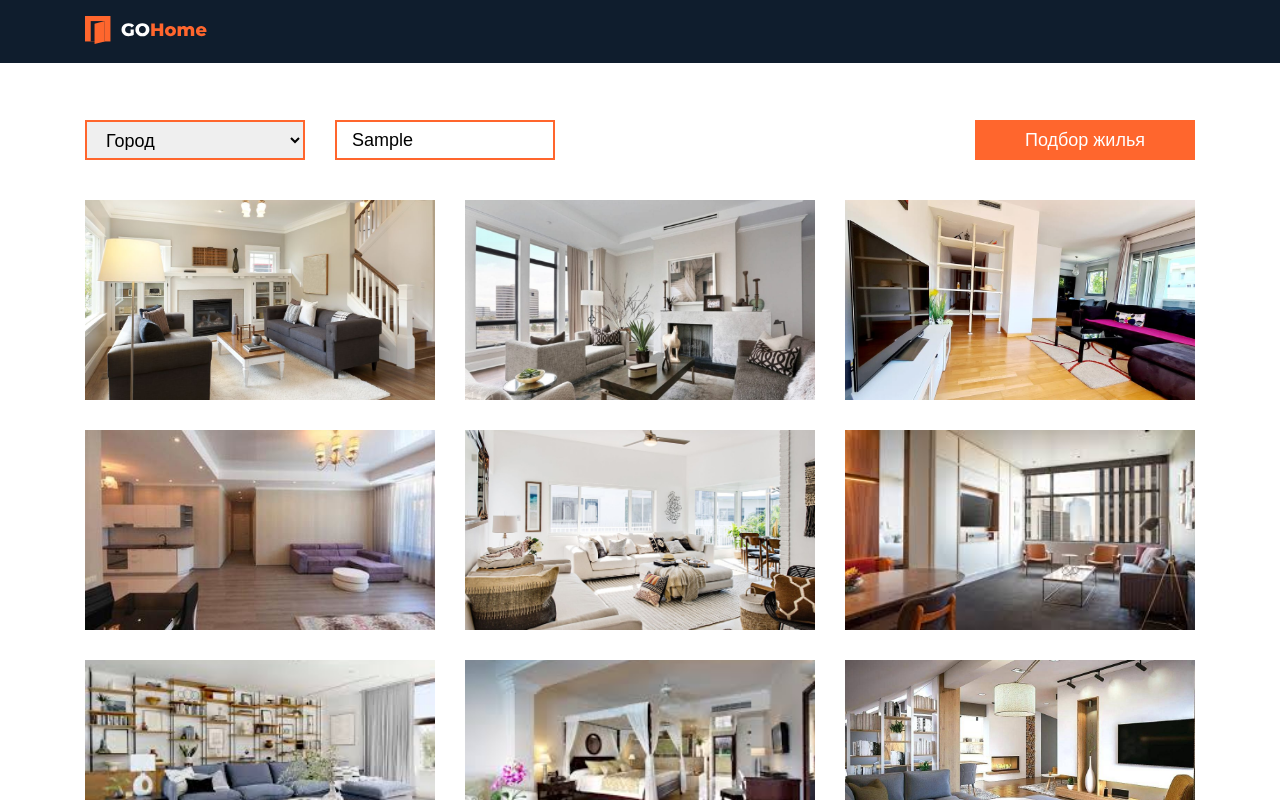
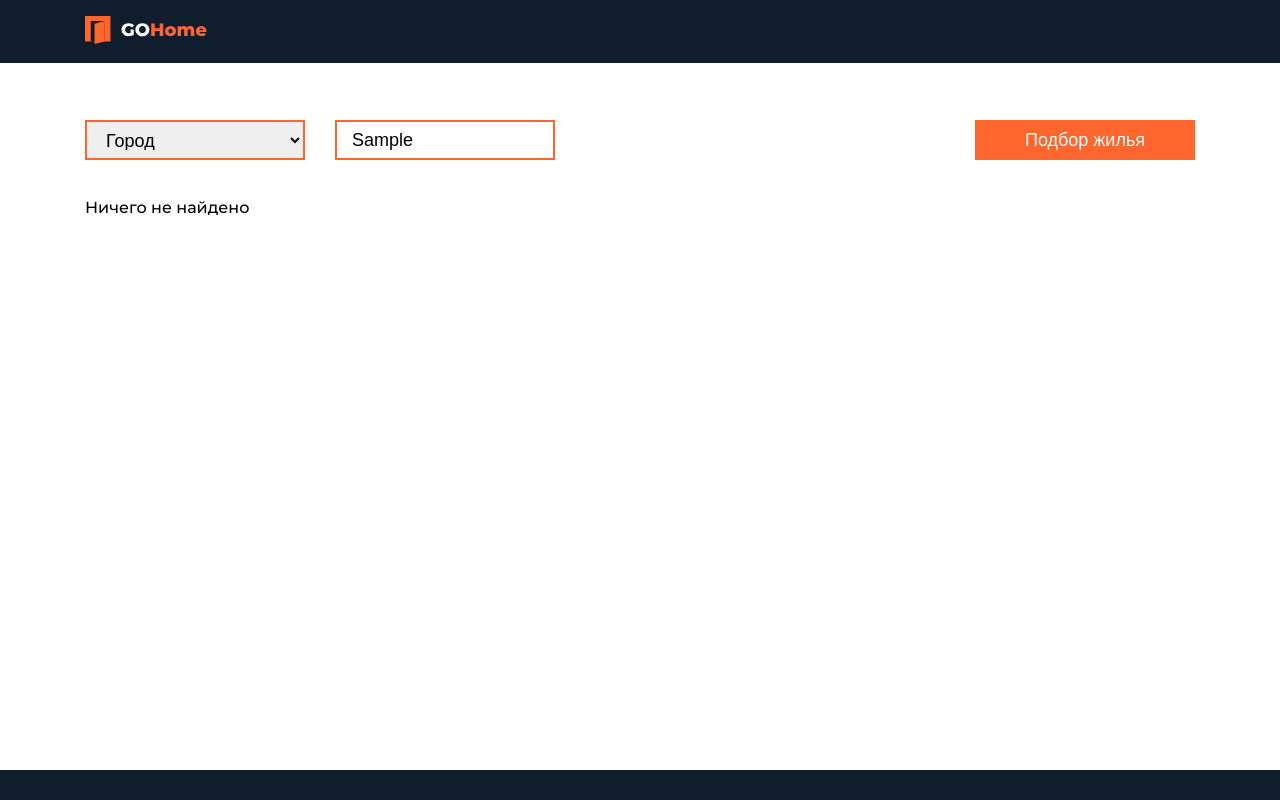
Before and after one commit to Volodymyr-bart/booking-clone_vue, a Vue app: page / in a window 1280 px wide. Both pictures are taken after typing "Sample" into the empty fields and a click on the button "Подбор жилья". Shown: the top 800 px of the page. Built offline with nearby package versions, Linux system fonts and the light colour scheme.

Commit message:
fix filter

```diff
--- a/src/App.vue
+++ b/src/App.vue
@@ -11,12 +11,10 @@
 <script>
 import AppHeader from "./components/AppHeader.vue";
 import AppFooter from "./components/AppFooter.vue";
-// import HomePage from "./pages/HomePage.vue";
 
 export default {
   name: "App",
   components: {
-    // HomePage,
     AppFooter,
     AppHeader,
   },
--- a/src/components/apartment/ApartmentsFilterForm.vue
+++ b/src/components/apartment/ApartmentsFilterForm.vue
@@ -26,7 +26,7 @@ export default {
   computed: {
     cities() {
       return [
-        { value: "", label: "Город", selected: true },
+        { value: "All", label: "Город", selected: true },
         "Kyiv",
         "Odesa",
         "Poltava",
--- a/src/pages/HomePage.vue
+++ b/src/pages/HomePage.vue
@@ -4,8 +4,8 @@
       <ApartmentsFilterForm class="apartments-filter" @submit="filter" />
     </ContainerPage>
     <ContainerPage>
-      <p v-if="!filteredApartments.length">Ничего не найдено</p>
-      <ApartmentsList v-else :items="filteredApartments">
+      <p v-if="!apartments.length">Ничего не найдено</p>
+      <ApartmentsList v-else :items="apartments">
         <template v-slot:apartment="{ apartment }">
           <ApartmentsItem
             :key="apartment.id"
@@ -45,11 +45,7 @@ export default {
       },
     };
   },
-  computed: {
-    filteredApartments() {
-      return this.filterByCityName(this.filterByPrice(this.apartments));
-    },
-  },
+
   async created() {
     try {
       // const { data } = await getApartmentList();
@@ -62,9 +58,12 @@ export default {
     filter({ city, price }) {
       this.filters.city = city;
       this.filters.price = price;
+      if (city || price) {
+        this.filteredApartments();
+      }
     },
     filterByCityName(apartments) {
-      if (!this.filters.city) return apartments;
+      if (this.filters.city === "All") return apartments;
 
       return apartments.filter((apartment) => {
         return apartment.location.city === this.filters.city;
@@ -77,6 +76,10 @@ export default {
         return apartment.price >= this.filters.price;
       });
     },
+
+    filteredApartments() {
+      this.apartments = this.filterByCityName(this.filterByPrice(apartments));
+    },
   },
 };
 </script>
```
